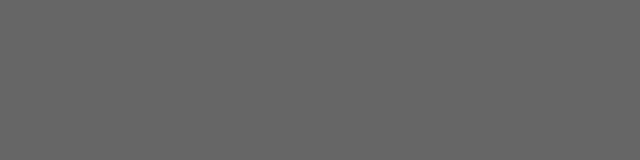
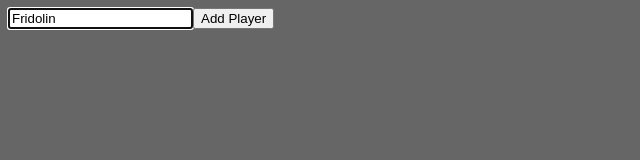
Before and after one commit to miku86/javascript-tuesday, a plain HTML site: page v5/index.html in a window 1280 px wide. Shown: the whole page, without its empty margins (0-640 px from the left). Drawn offline with nearby package versions, Linux system fonts and the light colour scheme.

Commit message:
Create view to input player

```diff
--- a/v5/index.html
+++ b/v5/index.html
@@ -7,8 +7,9 @@
     <script src="https://d3js.org/d3.v6.js"></script>
   </head>
   <body style="background-color: #666">
-    <div class="app"></div>
-    <div class="chart"></div>
+    <div class="app">
+
+    </div>
     <script src="script.js"></script>
   </body>
 </html>
--- a/v5/script.js
+++ b/v5/script.js
@@ -13,11 +13,89 @@ const model = {
     this.playersData.push(newPlayer);
   },
 
-  // Inhalte von playersData entfernen
-
   // Inhalte von playersData ändern
 };
 
 const view = {
-  // playersData anzeigen
+  displayNewPlayerView() {
+    this.generateNewPlayerElements();
+  },
+
+  generateNewPlayerElements() {
+    const app = document.querySelector(".app");
+    const customForm = document.createElement("form");
+    customForm.className = "form-add-player";
+    app.appendChild(customForm);
+
+    const myForm = document.querySelector(".form-add-player");
+
+    const myInputField = this.createInputField(
+      "New Player Name",
+      "input-player-name",
+      "name" // for dummy data
+    );
+    myForm.appendChild(myInputField);
+
+    const myButton = this.createButton("Add Player", "add-player");
+    myForm.appendChild(myButton);
+  },
+
+  createInputField(inputPlaceholder, inputClassname, type) {
+    const playerInput = document.createElement("input");
+    playerInput.type = "text";
+    playerInput.className = inputClassname;
+    playerInput.placeholder = inputPlaceholder;
+    playerInput.autofocus = true;
+    playerInput.value =
+      type === "name" ? utils.randomName() : utils.randomNumber();
+    return playerInput;
+  },
+
+  createButton(buttonText, buttonId) {
+    const customButton = document.createElement("button");
+    customButton.textContent = buttonText;
+    customButton.id = buttonId;
+    return customButton;
+  },
 };
+
+const controller = {
+  createNewPlayer() {
+    // suche add player button
+
+    // lies spielername aus input feld aus
+
+    // speicher inhalte in model
+    model.createNewPlayer();
+
+    // zeige name an - view.???
+
+    // leere input feld
+  },
+};
+
+const utils = {
+  randomName() {
+    const names = [
+      "Adolf",
+      "Alfred",
+      "Bertram",
+      "Fridolin",
+      "Fritz",
+      "Hans",
+      "Horst",
+      "Max",
+      "Peter",
+    ];
+    const randomName = names[Math.floor(Math.random() * names.length)];
+    return randomName;
+  },
+
+  randomNumber() {
+    const MIN = 100;
+    const MAX = 500;
+    return Math.floor(Math.random() * (MAX - MIN + 1) + MIN);
+  },
+};
+
+view.displayNewPlayerView();
```
